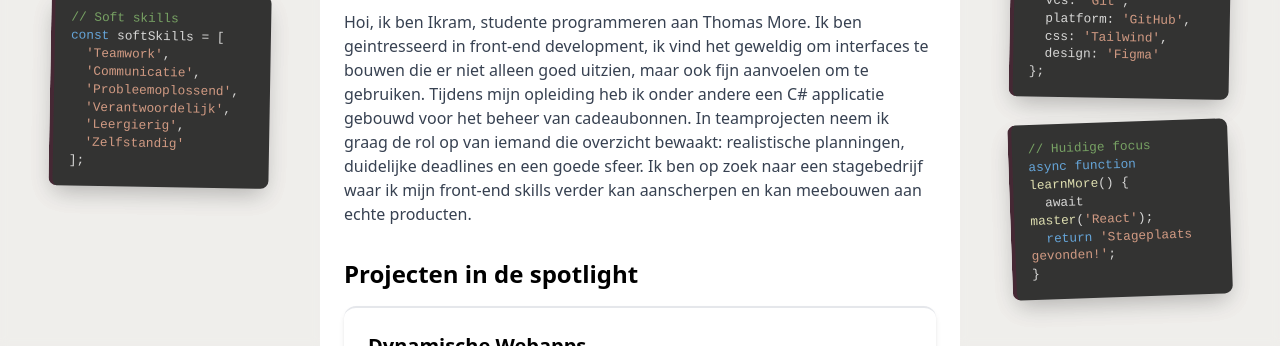
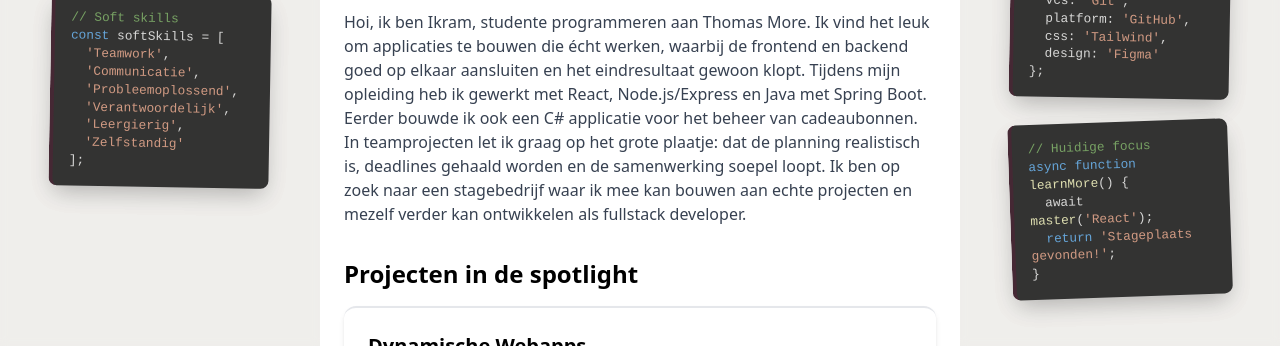
Before and after one commit to IkramBz/PortfolioIkram, a website: page index.html in a window 1280 px wide. Shown: the part 454-800 px from the top of the page. Drawn offline with nearby package versions, Linux system fonts and the light colour scheme.

Commit message:
portfolio tekst aanpassing

```diff
--- a/index.html
+++ b/index.html
@@ -78,11 +78,9 @@
         <div class="">
             <h1 class="text-4xl font-bold text-personal text-center mb-4">Ikram Bouizdouzen</h1>
             <p class="text-gray-700 mb-4">
-                Hoi, ik ben Ikram, studente programmeren aan Thomas More. Ik ben geintresseerd in front-end development,
-                ik vind het geweldig om interfaces te bouwen die er niet alleen goed uitzien, maar ook fijn aanvoelen om te gebruiken.
-                Tijdens mijn opleiding heb ik onder andere een C# applicatie gebouwd voor het beheer van cadeaubonnen. In teamprojecten
-                neem ik graag de rol op van iemand die overzicht bewaakt: realistische planningen, duidelijke deadlines en een goede
-                sfeer. Ik ben op zoek naar een stagebedrijf waar ik mijn front-end skills verder kan aanscherpen en kan meebouwen aan echte producten.
+                Hoi, ik ben Ikram, studente programmeren aan Thomas More. Ik vind het leuk om applicaties te bouwen die écht werken, waarbij de frontend en backend goed op elkaar aansluiten en het eindresultaat gewoon klopt.
+                Tijdens mijn opleiding heb ik gewerkt met React, Node.js/Express en Java met Spring Boot. Eerder bouwde ik ook een C# applicatie voor het beheer van cadeaubonnen. In teamprojecten let ik graag op het grote plaatje: dat de planning realistisch is, deadlines gehaald worden en de samenwerking soepel loopt.
+                Ik ben op zoek naar een stagebedrijf waar ik mee kan bouwen aan echte projecten en mezelf verder kan ontwikkelen als fullstack developer.
             </p>
 
             <h2 class="mt-8 mb-4 text-2xl text-personal font-bold">Projecten in de spotlight</h2>
```
